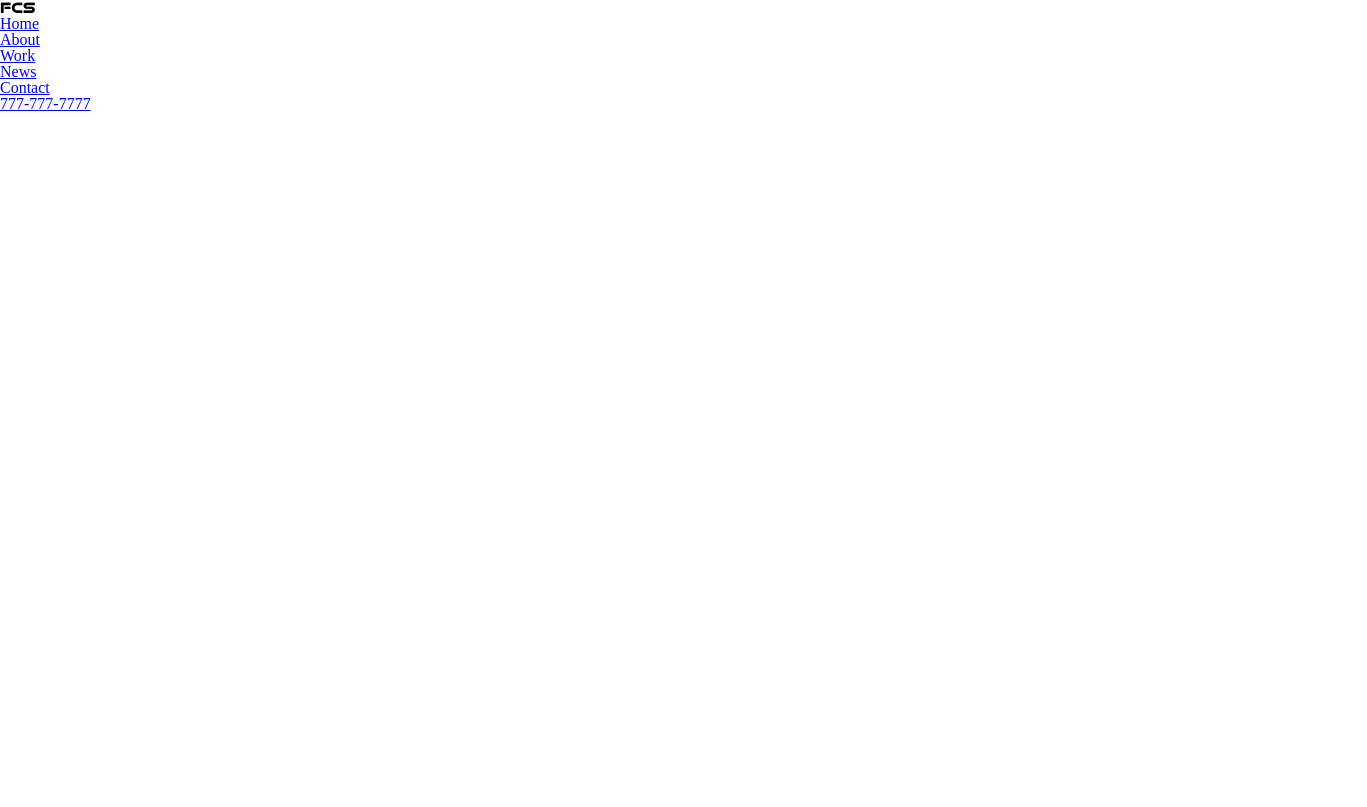
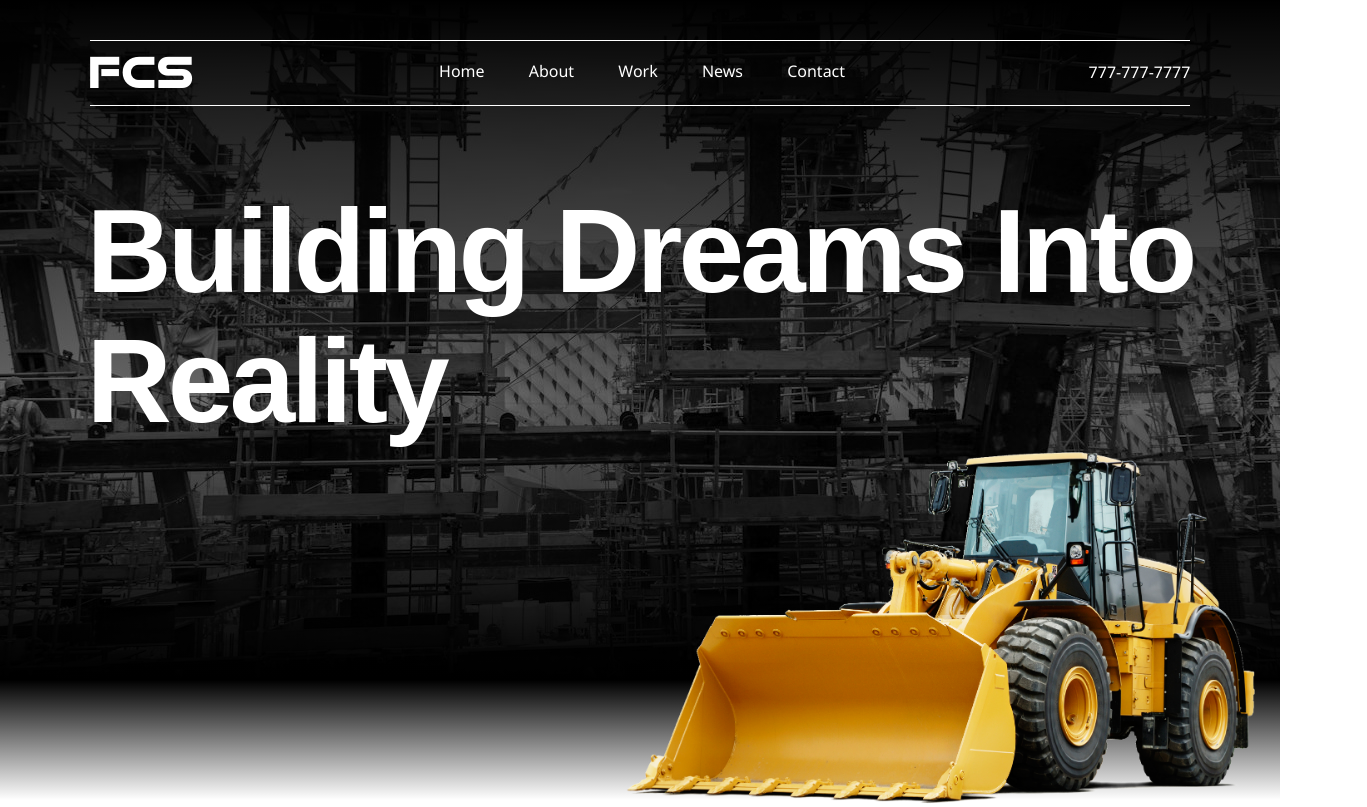
Before and after one commit to BrandonWingerAir/modern-construction-services-website, a plain HTML site: page index.html in a window 1280 px wide. Shown: the whole page, 1367 px wide, since content can reach past the window. Drawn offline with Linux system fonts and the light colour scheme.

Commit message:
hero content, landing section structure & styling

```diff
--- a/index.html
+++ b/index.html
@@ -9,6 +9,8 @@
     <link rel="stylesheet" href="style.css">
 </head>
 <body>
+    <section class="landing-section">
+        <div class="overlay"></div>
         <header>
             <h1>FCS</h1>
             <nav>
@@ -20,7 +22,17 @@
                     <li><a href="#!">Contact</a></li>
                 </ul>
             </nav>
+            <div class="phone-button">
                 <a href="#!">777-777-7777</a>
+            </div>
         </header>
+
+        <div class="hero-section">
+            <h2>Building Dreams Into Reality</h2>
+        </div>
+
+        <img src="images/bulldozer.png" alt="">
+    </section>
+
 </body>
 </html>
--- a/style.css
+++ b/style.css
@@ -4,6 +4,75 @@
     font-weight: bold;
 }
 
+html * {
+    position: relative;
+    text-decoration: none;
+    font-family: 'Segoe UI', Tahoma, Geneva, Verdana, sans-serif;
+}
+
+.landing-section {
+    height: 100vh;
+    color: #fff;
+}
+
+.landing-section img {
+    width: 630px;
+    position: absolute;
+    right: 25px;
+    bottom: -7px;
+}
+
+.overlay {
+    position: absolute;
+    width: 100%;
+    height: 100%;
+    background: rgb(0,0,0);
+    filter: grayscale(100%);
+    background:
+        linear-gradient(180deg, rgba(0,0,0,1) 0%, rgba(0,0,0,0.5) 50%, rgba(0,0,0,1) 85%, rgba(255,255,255,1) 100%),
+        url('images/construction-site.jpg');
+    background-position: bottom;
+}
+
+header {
+    display: flex;
+    justify-content: space-between;
+    align-items: center;
+    border-top: 1px solid #fff;
+    border-bottom: 1px solid #fff;
+    padding: 8px 0;
+    top: 40px;
+    margin: 0 7vw;
+}
+
 h1 {
     font-family: "Good Timing";
+    font-size: 48px;
+    left: -2px;
 }
+
+nav li {
+    display: inline-block;
+    padding: 0 20px 4px;
+}
+
+a {
+    color: #fff;
+}
+
+.phone-button a {
+    bottom: 1px;
+}
+
+.hero-section {
+    left: calc(7vw - 3px);
+}
+
+h2 {
+    font-family: Arial, Helvetica, sans-serif;
+    font-size: 118px;
+    font-weight: 600;
+    line-height: 130px;
+    letter-spacing: -4px;
+    top: 120px;
+}
```
Also changed, not shown: images/bulldozer.png (added), images/construction-site.jpg (added), images/construction-sunset.jpg (added). Lines whose indentation alone changed are shown as unchanged.
